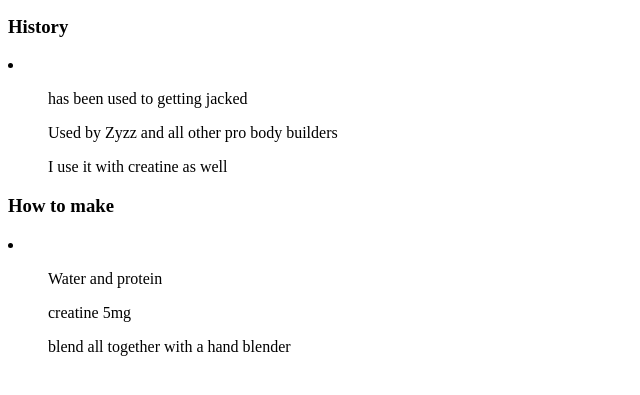
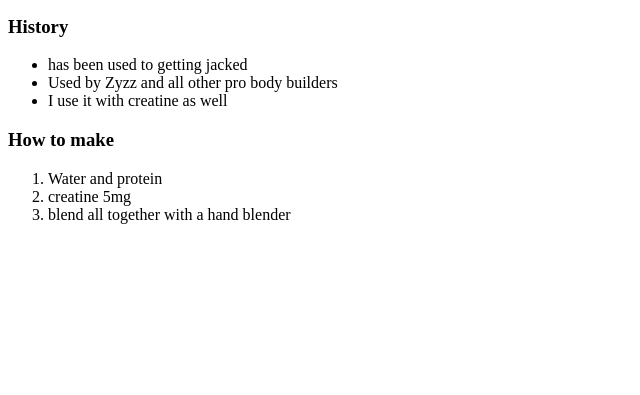
Before and after one commit to IshaqSiddiqui/odin-recipes, a plain HTML site: page recipes/proteinshake.html in a window 1280 px wide. Shown: the part 101-496 px from the top of the page, without its empty margins (0-640 px from the left). Drawn offline with Linux system fonts and the light colour scheme.

Commit message:
added formatting to proteinshake

```diff
--- a/recipes/proteinshake.html
+++ b/recipes/proteinshake.html
@@ -15,23 +15,23 @@
 
      <section>
         <h3> History </h3>
-        <li>
-            <ul>
+        <ul>
+            <li>
         has been used to getting jacked
+            </li>
+
+            <li> Used by Zyzz and all other pro body builders </li>
+            <li> I use it with creatine as well </li>
             </ul>
-
-            <ul> Used by Zyzz and all other pro body builders </ul>
-            <ul> I use it with creatine as well </ul>
-        </li>
      </section>
 
      <section>
         <h3> How to make </h3>
-        <li>
-            <ol> Water and protein </ol>
-            <ol> creatine 5mg </ol>
-            <ol> blend all together with a hand blender </ol>
-        </li>
+        <ol>
+            <li> Water and protein </li>
+            <li> creatine 5mg </li>
+            <li> blend all together with a hand blender </li>
+        </ol>
      </section>
     </body>
 </html>
```
